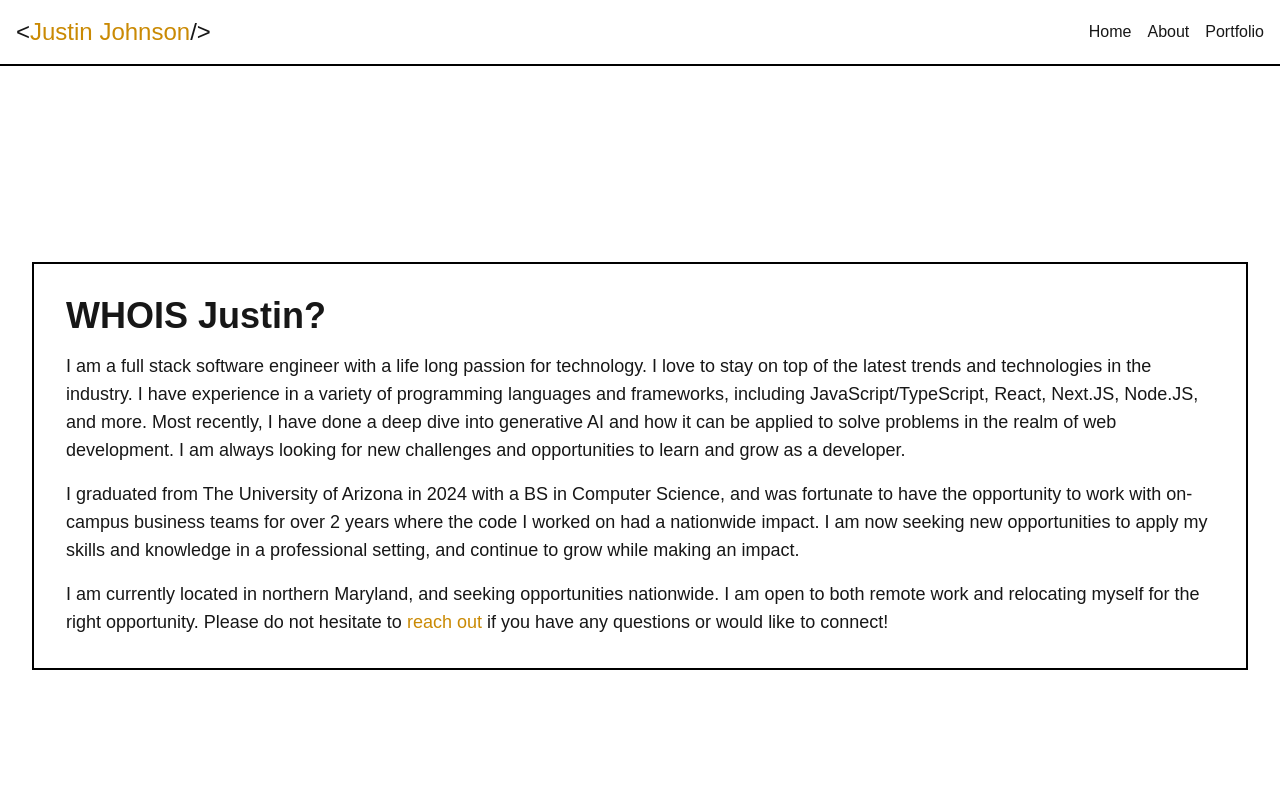
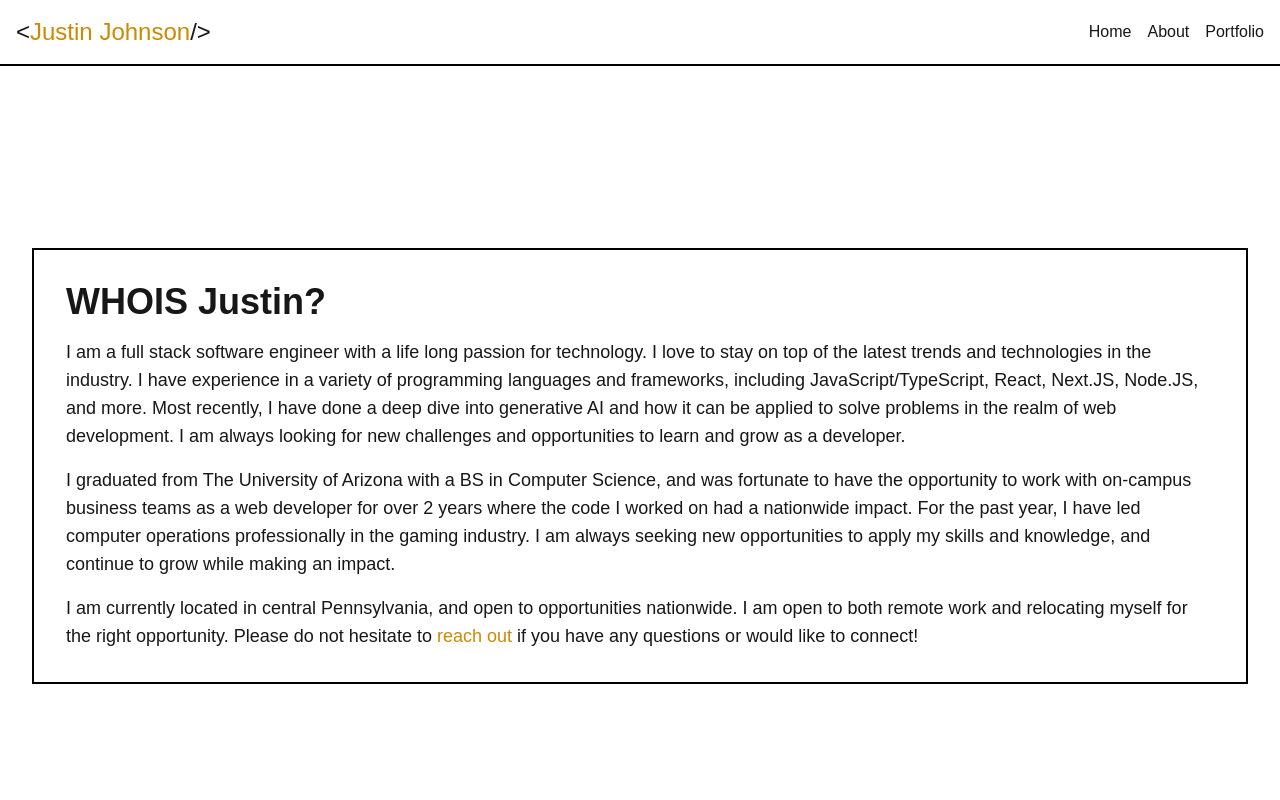
Before and after one commit to justinmjoh/personal-site, a Next.js app: page /about in a window 1280 px wide. Shown: the top 800 px of the page. Built offline with nearby package versions, Linux system fonts and the light colour scheme; a web font is replaced by a local one.

Commit message:
Updated pages to reflect life updates :)

```diff
--- a/app/about/page.tsx
+++ b/app/about/page.tsx
@@ -7,10 +7,10 @@ export default function About() {
         I am a full stack software engineer with a life long passion for technology. I love to stay on top of the latest trends and technologies in the industry. I have experience in a variety of programming languages and frameworks, including JavaScript/TypeScript, React, Next.JS, Node.JS, and more. Most recently, I have done a deep dive into generative AI and how it can be applied to solve problems in the realm of web development. I am always looking for new challenges and opportunities to learn and grow as a developer.
       </p>
       <p className="mt-4 text-lg">
-        I graduated from The University of Arizona in 2024 with a BS in Computer Science, and was fortunate to have the opportunity to work with on-campus business teams for over 2 years where the code I worked on had a nationwide impact. I am now seeking new opportunities to apply my skills and knowledge in a professional setting, and continue to grow while making an impact.
+        I graduated from The University of Arizona with a BS in Computer Science, and was fortunate to have the opportunity to work with on-campus business teams as a web developer for over 2 years where the code I worked on had a nationwide impact. For the past year, I have led computer operations professionally in the gaming industry. I am always seeking new opportunities to apply my skills and knowledge, and continue to grow while making an impact.
       </p>
       <p className="mt-4 text-lg">
-        I am currently located in northern Maryland, and seeking opportunities nationwide. I am open to both remote work and relocating myself for the right opportunity. Please do not hesitate to <a href="mailto:justinmjoh@gmail.com" className="text-yellow-600 hover:underline">reach out</a> if you have any questions or would like to connect!
+        I am currently located in central Pennsylvania, and open to opportunities nationwide. I am open to both remote work and relocating myself for the right opportunity. Please do not hesitate to <a href="mailto:justinmjoh@gmail.com" className="text-yellow-600 hover:underline">reach out</a> if you have any questions or would like to connect!
       </p>
     </section>
   </main>
```
